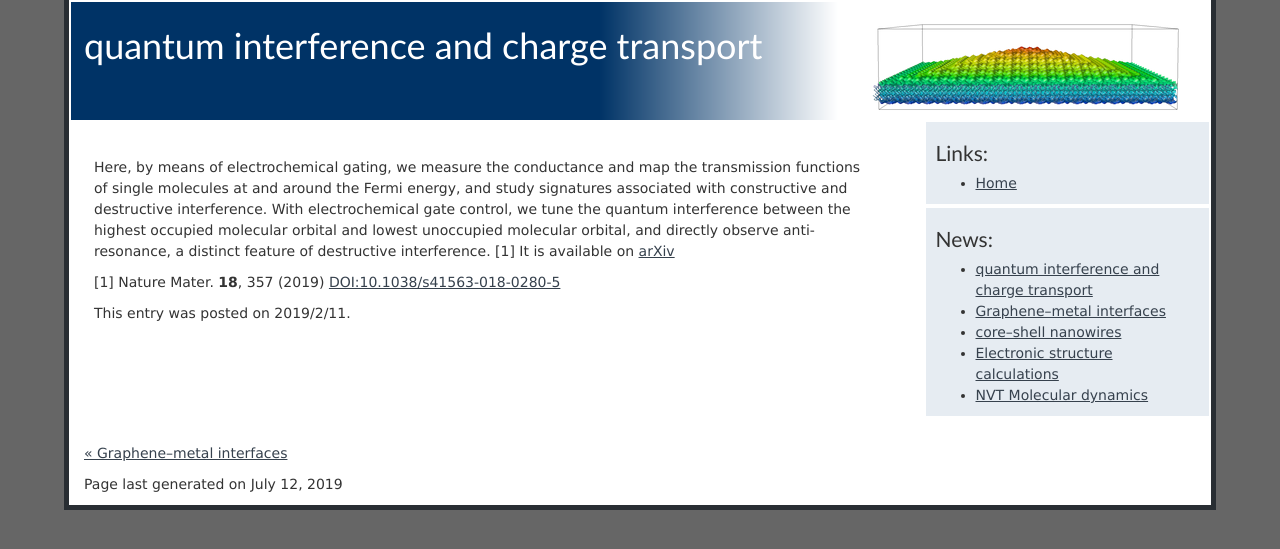
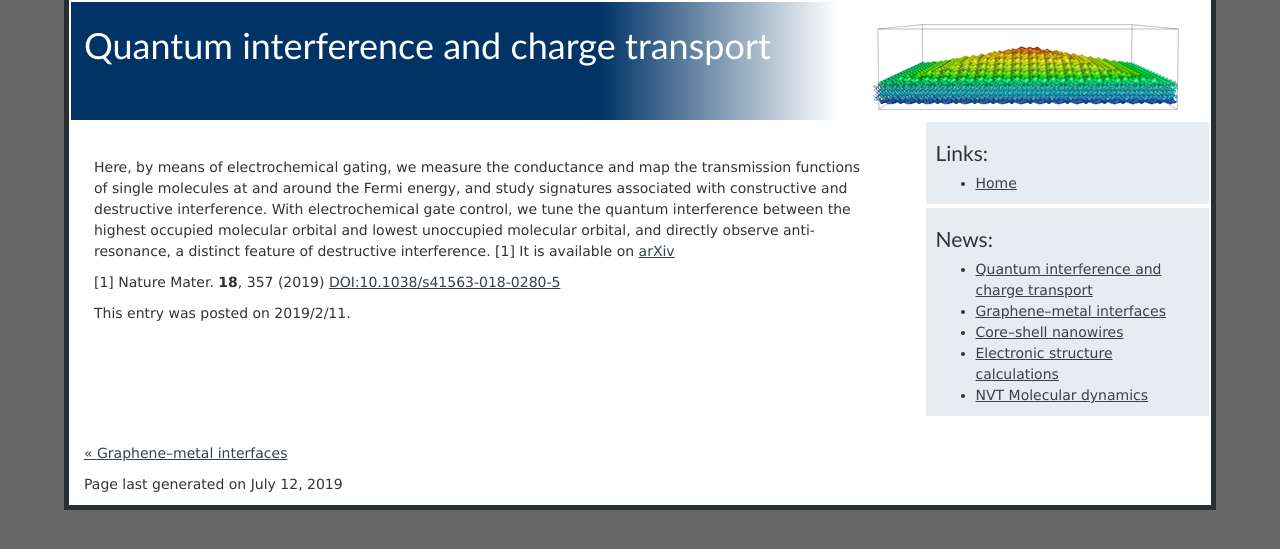
Before and after one commit to OrderN/OrderN.github.io, a Jekyll site: the page built from _posts/2019-2-11-quantum interference.markdown, in a window 1280 px wide. Shown: the top 549 px of the page. Built offline with Jekyll 4.4.1, drawn with Linux system fonts in a browser that asks for light colours.

Commit message:
add capitals and change header size

```diff
--- a/_layouts/default.html
+++ b/_layouts/default.html
@@ -10,7 +10,7 @@
 <div id="banner">
 <div id="banner-inner">
 <div id="banner-header">
-<h1> {{ page.title}} </h1>
+<h2> {{ page.title}} </h2>
 </div>
 </div>
 </div>
--- a/_posts/2018-10-30-core-shell-nanowires.markdown
+++ b/_posts/2018-10-30-core-shell-nanowires.markdown
@@ -1,11 +1,11 @@
 ---
 layout: post
-title: core–shell nanowires
+title: Core–shell nanowires
 published: true
 year: 2018
 month: 10
 day: 30
-summary: studying the structural properties of Si/Ge and Ge/Si core-shell nanowires
+summary: Studying the structural properties of Si/Ge and Ge/Si core-shell nanowires
 ---
 Core–shell nanowires made of Si and Ge can be grown experimentally with excellent control
 for different sizes of both core and shell. We have studied the structural properties of Si/Ge
--- a/_posts/2018-11-23-graphene-metal-interfaces.markdown
+++ b/_posts/2018-11-23-graphene-metal-interfaces.markdown
@@ -5,7 +5,7 @@ published: true
 year: 2018
 month: 11
 day: 23
-summary: calculating the properties of a graphene-metal system on a large scale
+summary: Calculating the properties of a graphene-metal system on a large scale
 ---
 In this work, we calculate the electronic and structural properties of a graphene–metal
 system significantly larger than in previous plane-wave calculations with the same accuracy.
--- a/_posts/2019-2-11-quantum interference.markdown
+++ b/_posts/2019-2-11-quantum interference.markdown
@@ -1,11 +1,11 @@
 ---
 layout: post
-title: quantum interference and charge transport
+title: Quantum interference and charge transport
 published: true
 year: 2019
 month: 2
 day: 11
-summary: measuring the effects of quantum interference on charge transport
+summary: Measuring the effects of quantum interference on charge transport
 ---
 Here, by means of electrochemical gating, we measure the conductance and map the
 transmission functions of single molecules at and around the Fermi energy, and study
```
